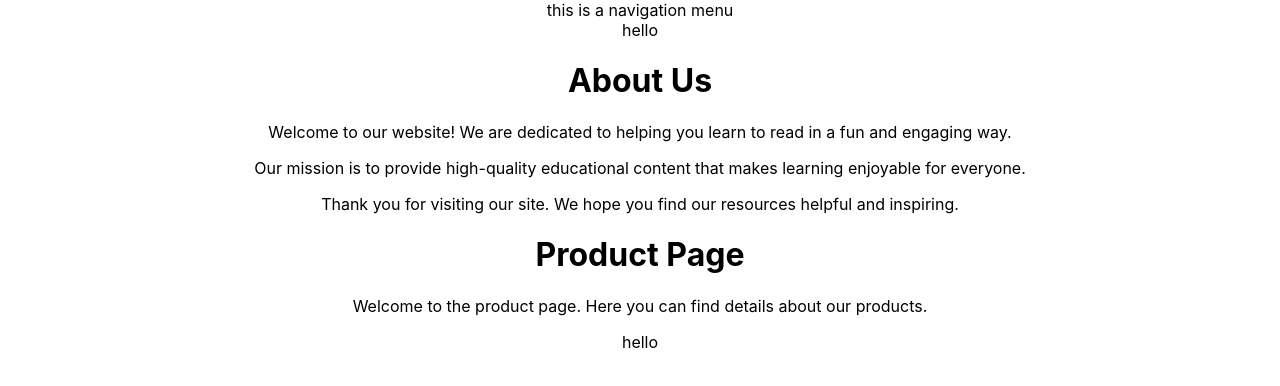
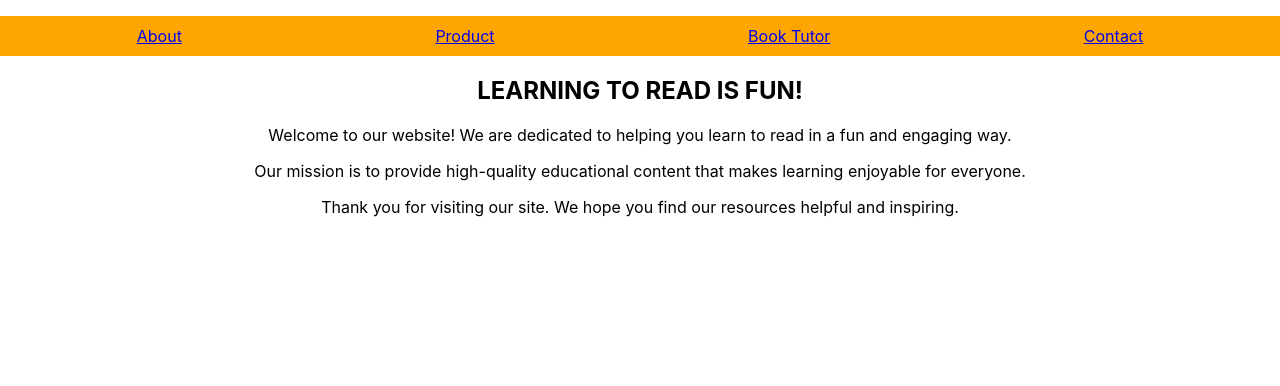
Before and after one commit to mattpweiler/learningtoreadisfun, a React (Create React App) app: page / in a window 1280 px wide. Shown: the top 386 px of the page. Built offline with nearby package versions, Linux system fonts and the light colour scheme.

Commit message:
chore: navigation header

```diff
--- a/src/App.js
+++ b/src/App.js
@@ -1,20 +1,45 @@
-import NavigationMenu from './components/navigation-menu';
 import BookTutor from './pages/booktutor';
 import AboutPage from './pages/about';
 import ContactPage from './pages/contact';
 import ProductPage from './pages/productpage';
 import './App.css';
+import { useState } from 'react';
 
 function App() {
-  return (
-    <div className="App">
-      <NavigationMenu />
-      <BookTutor />
-      <AboutPage />
-      <ProductPage />
-      <ContactPage />
-    </div>
-  );
-}
+    const [selectedPage, setSelectedPage] = useState('about');
+
+    const renderPage = () => {
+      switch (selectedPage) {
+        case 'about':
+          return <AboutPage />;
+        case 'product':
+          return <ProductPage />;
+        case 'booktutor':
+          return <BookTutor />;
+        case 'contact':
+          return <ContactPage />;
+        default:
+          return <AboutPage />;
+      }
+    };
+
+    return (
+      <div className="App">
+        <header>
+          <nav>
+            <ul style={{ display: 'flex', justifyContent: 'space-around', backgroundColor: 'orange', padding: '10px', listStyleType: 'none' }}>
+              <li><a href="#about" onClick={() => setSelectedPage('about')}>About</a></li>
+              <li><a href="#product" onClick={() => setSelectedPage('product')}>Product</a></li>
+              <li><a href="#booktutor" onClick={() => setSelectedPage('booktutor')}>Book Tutor</a></li>
+              <li><a href="#contact" onClick={() => setSelectedPage('contact')}>Contact</a></li>
+            </ul>
+          </nav>
+        </header>
+        <section>
+          {renderPage()}
+        </section>
+      </div>
+    );
+  }
 
 export default App;
--- a/src/components/navigation-menu.js
+++ /dev/null
@@ -1,18 +0,0 @@
-import React from 'react';
-// import { Link } from 'react-router-dom';
-
-const NavigationMenu = () => {
-  return (
-    <nav>
-      this is a navigation menu
-      {/* <ul>
-        <li><Link to="/">Home</Link></li>
-        <li><Link to="/about">About</Link></li>
-        <li><Link to="/contact">Contact</Link></li>
-        <li><Link to="/services">Services</Link></li>
-      </ul> */}
-    </nav>
-  );
-};
-
-export default NavigationMenu;
--- a/src/pages/about.js
+++ b/src/pages/about.js
@@ -3,7 +3,7 @@ import React from 'react';
 const About = () => {
   return (
     <div>
-      <h1>About Us</h1>
+      <h1>LEARNING TO READ IS FUN!</h1>
       <p>Welcome to our website! We are dedicated to helping you learn to read in a fun and engaging way.</p>
       <p>Our mission is to provide high-quality educational content that makes learning enjoyable for everyone.</p>
       <p>Thank you for visiting our site. We hope you find our resources helpful and inspiring.</p>
--- a/src/pages/booktutor.js
+++ b/src/pages/booktutor.js
@@ -3,7 +3,7 @@ import React from 'react';
 const BookTutor = () => {
   return (
     <div>
-      hello
+      book tutor page
       {/* <h1>Book a Session with Our Tutor</h1>
       <p>
         Welcome to our tutoring service! We are excited to help you on your learning journey.
--- a/src/pages/contact.js
+++ b/src/pages/contact.js
@@ -23,7 +23,7 @@ const Contact = () => {
 
   return (
     <div>
-      hello
+      contactpage
       {/* <h1>Contact Us</h1>
       <form onSubmit={handleSubmit}>
         <div>
```
